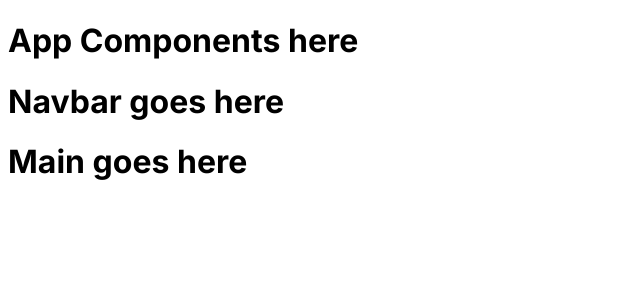
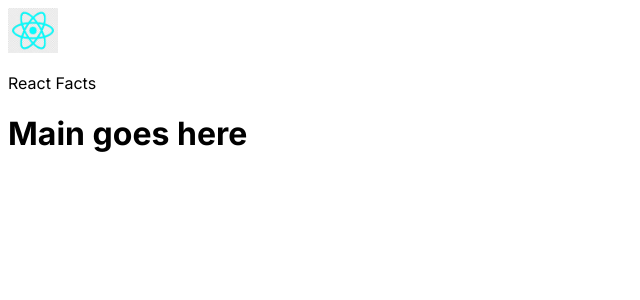
Before and after one commit to dlGuiri/code-upskilling, a React (Vite) app in the folder my-react-practice/: page / in a window 1280 px wide. Shown: the top 300 px of the page, without its empty margins (0-640 px from the left). Built offline with nearby package versions, Linux system fonts and the light colour scheme.

Commit message:
Created First Header Component

```diff
--- a/my-react-practice/src/App.jsx
+++ b/my-react-practice/src/App.jsx
@@ -5,7 +5,6 @@ import "./App.css"
 export default function App() {
   return (
     <>
-      <h1>App Components here</h1>
       <Header />
       <MainContent />
     </>
--- a/my-react-practice/src/components/Header.jsx
+++ b/my-react-practice/src/components/Header.jsx
@@ -1,3 +1,10 @@
 export default function Header() {
-    return <h1>Navbar goes here</h1>
+    return (
+        <header>
+            <nav>
+                <img src="/React Logo.jpg" alt="React Logo" width="50" className="logo"/>
+                <p className="header-text">React Facts</p>
+            </nav>
+        </header>
+    )
 }
```
Also changed, not shown: my-react-practice/public/React Logo.jpg (added).
